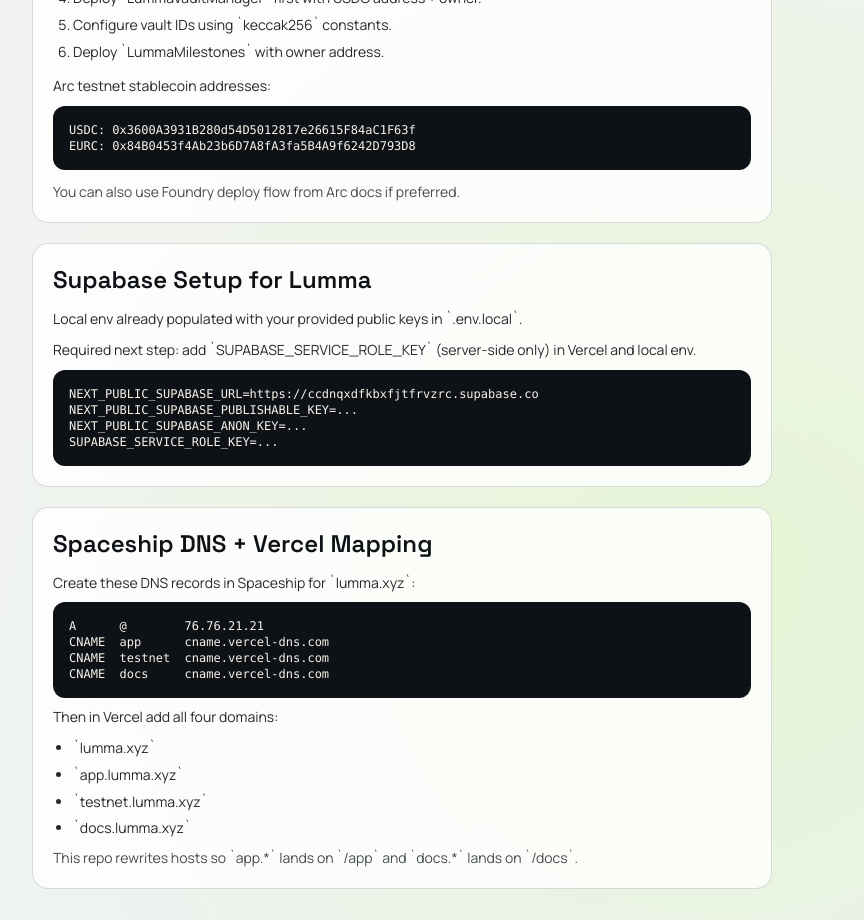
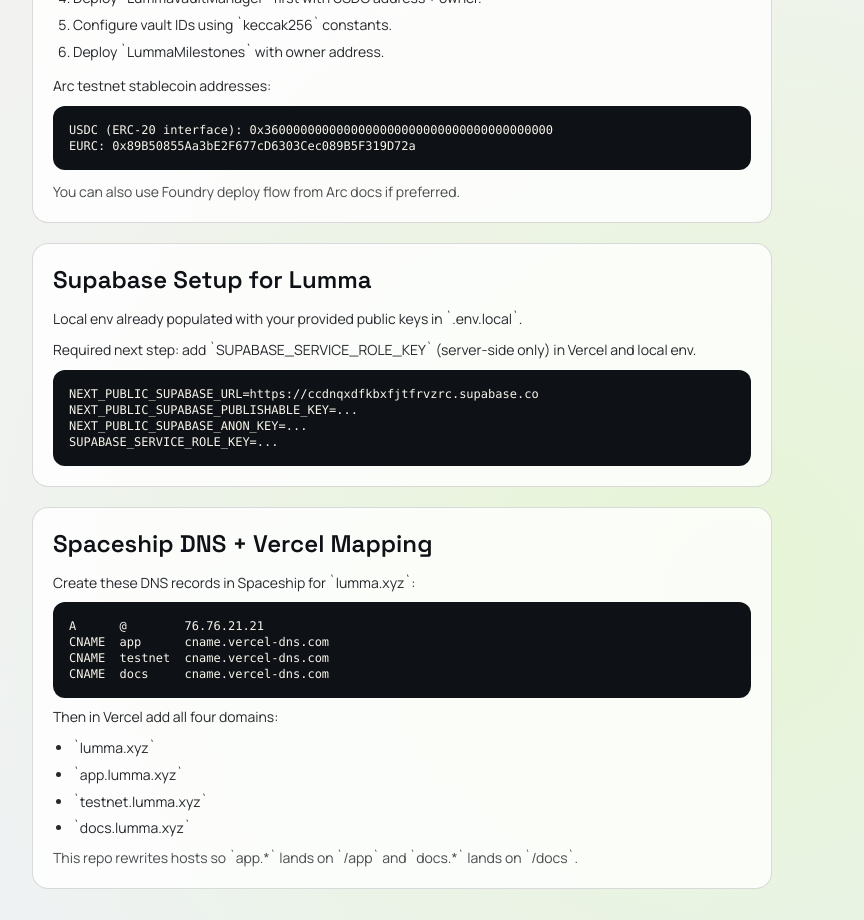
Before and after one commit to Krusherk/lumma, a Next.js app: page /docs in a window 1280 px wide. Shown: the part 1340-2260 px from the top of the page, without its empty margins (360-1224 px from the left). Built offline with nearby package versions, Linux system fonts and the light colour scheme; no server answers.

Commit message:
docs: refresh arc token addresses in lumma docs

```diff
--- a/src/app/docs/page.tsx
+++ b/src/app/docs/page.tsx
@@ -117,7 +117,7 @@ export default function DocsPage() {
               </ol>
               <p className="mt-3">Arc testnet stablecoin addresses:</p>
               <CodeBlock
-                code={`USDC: 0x3600A3931B280d54D5012817e26615F84aC1F63f\nEURC: 0x84B0453f4Ab23b6D7A8fA3fa5B4A9f6242D793D8`}
+                code={`USDC (ERC-20 interface): 0x3600000000000000000000000000000000000000\nEURC: 0x89B50855Aa3bE2F677cD6303Cec089B5F319D72a`}
               />
               <p className="mt-3 text-sm text-lumma-ink/75">
                 You can also use Foundry deploy flow from Arc docs if preferred.
```
